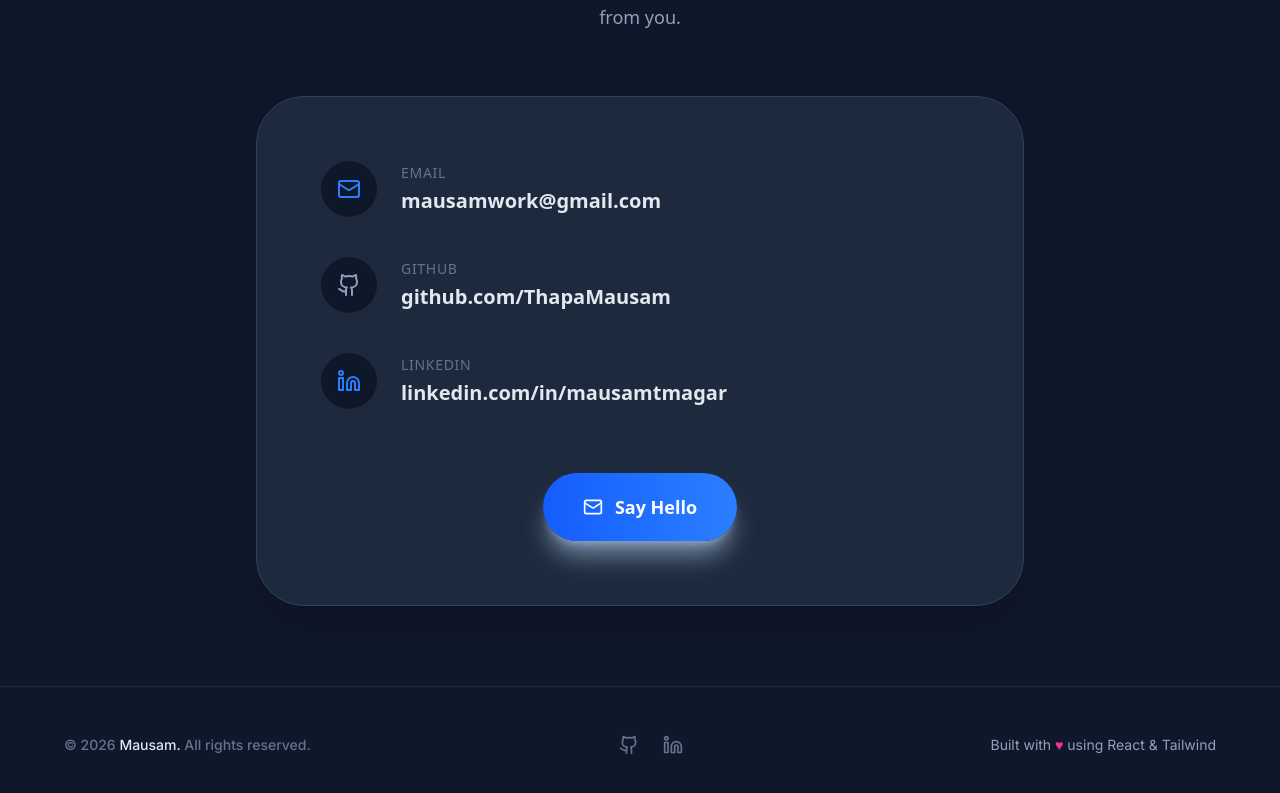
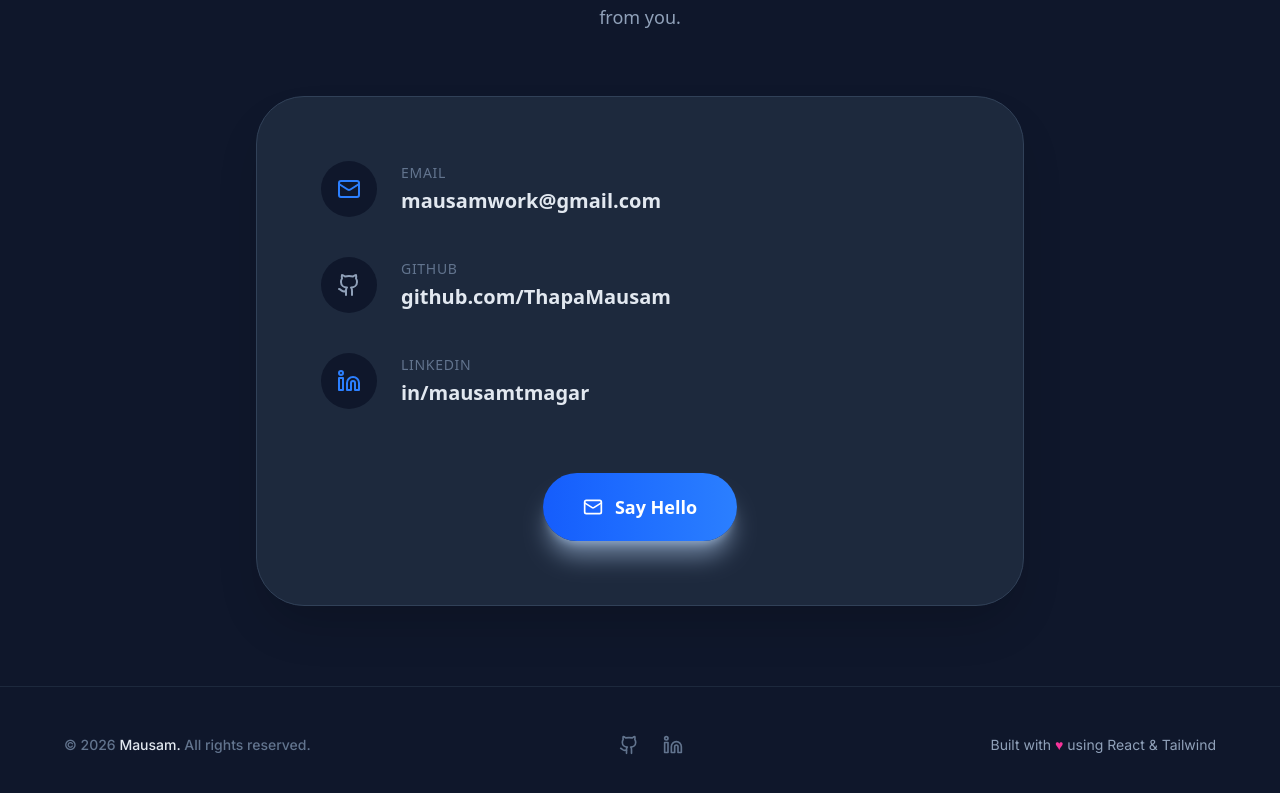
Before and after one commit to ThapaMausam/personal-portfolio, a React (Vite) app: page / in a window 1280 px wide. Shown: the part 3334-4127 px from the top of the page. Built offline with nearby package versions, Linux system fonts and the light colour scheme.

Commit message:
Update ContactSection.tsx

```diff
--- a/src/components/ContactSection.tsx
+++ b/src/components/ContactSection.tsx
@@ -101,7 +101,7 @@ const ContactSection = () => {
               </div>
               <div className="flex flex-col">
                 <span className="text-slate-500 text-sm font-medium uppercase tracking-wider mb-1">LinkedIn</span>
-                <span className="text-slate-200 text-lg md:text-xl font-bold group-hover:text-blue-400 transition-colors">linkedin.com/in/mausamtmagar</span>
+                <span className="text-slate-200 text-lg md:text-xl font-bold group-hover:text-blue-400 transition-colors">in/mausamtmagar</span>
               </div>
             </motion.a>
           </div>
```
